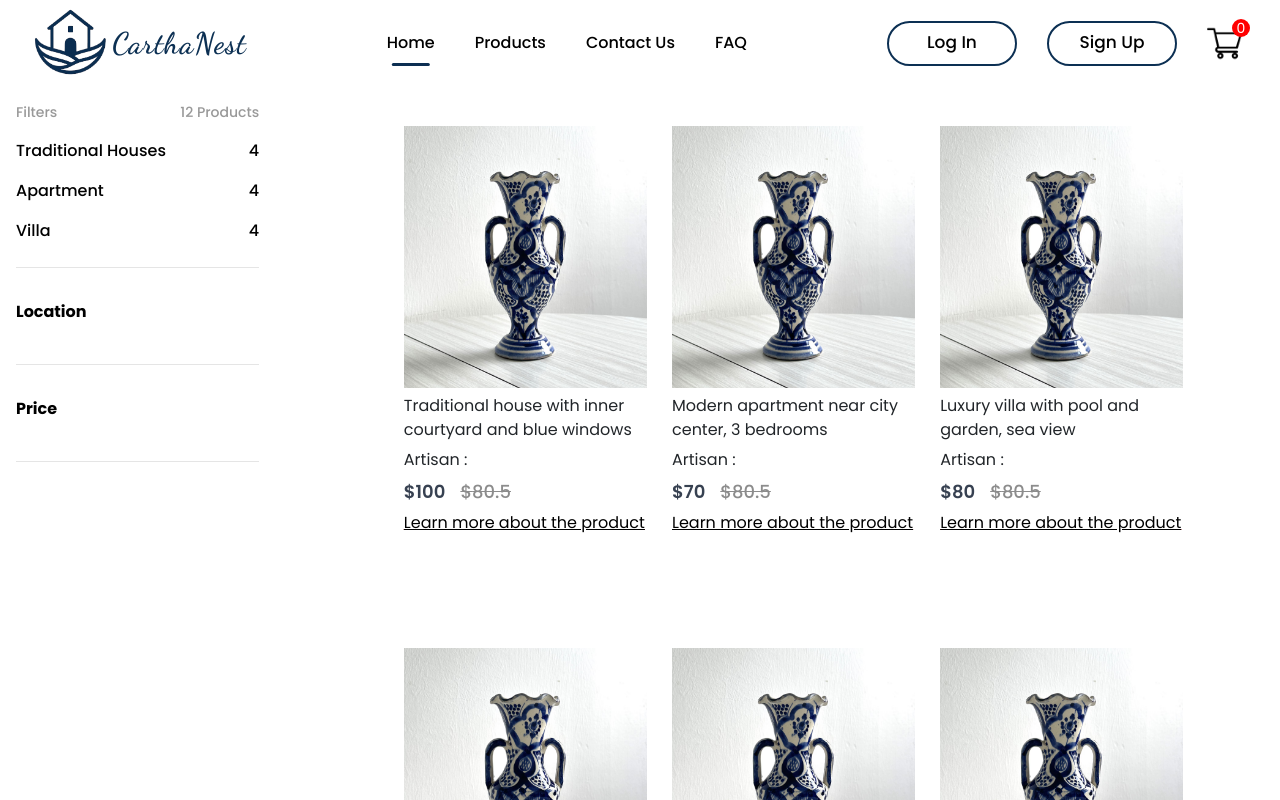
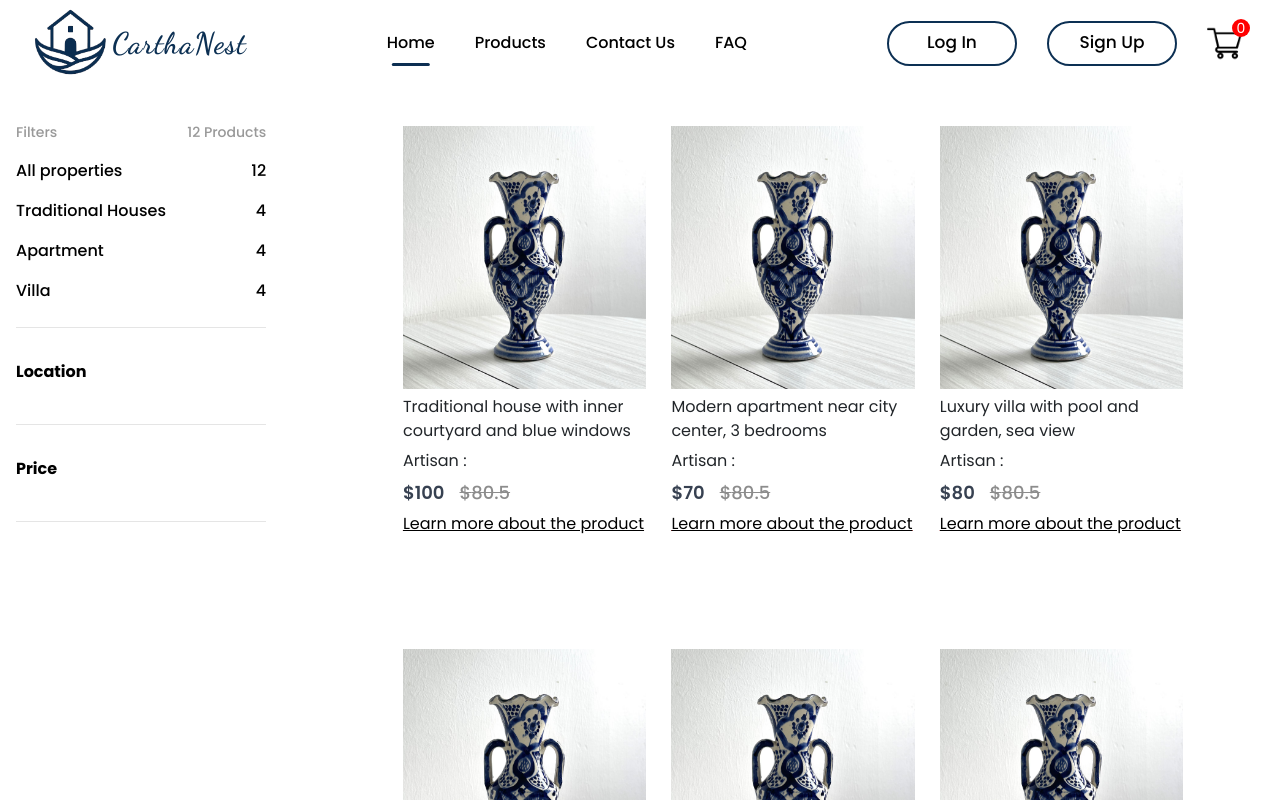
Before and after one commit to YassineSahli04/E-commerceWebsite, a React (Create React App) app: page /products in a window 1280 px wide. Shown: the top 800 px of the page. Built offline with nearby package versions, Linux system fonts and the light colour scheme.

Commit message:
added multiple filter options

```diff
--- a/src/Components/Filter/Filter.css
+++ b/src/Components/Filter/Filter.css
@@ -1,5 +1,12 @@
 @import '~tachyons/css/tachyons.min.css';
 
+.filter-container{
+    position: sticky;
+    top: 20px;
+    max-height: calc(100vh - 40px);
+    overflow-y: auto;
+    padding-right: 0.5rem;
+}
 :root {
   --color-primary: #a463f2;
   --color-gray-dark: #ccc;
--- a/src/Components/Filter/Filter.jsx
+++ b/src/Components/Filter/Filter.jsx
@@ -1,44 +1,63 @@
+import { useState, useEffect } from 'react';
 import all_product from '../Assets/all_product';
 import './Filter.css';
 import LocationFilter from './LocationFilter';
 import PriceFilter from './PriceFilter';
 
 export default function Filter({ items, onFilter }) {
+  const [selectedType, setSelectedType] = useState(null);
+  const [selectedLocations, setSelectedLocations] = useState([]);
+  const [selectedPrice, setSelectedPrice] = useState({ minPrice: 0, maxPrice: Math.max(...items.map(i => i.new_price)) });
+
+  const availableLocation = [...new Set(items.map(item => item.city))];
+  const maxPrice = Math.max(...items.map(item => item.new_price));
+
   const itemCounts = {
     traditional: items.filter(i => i.type === 'traditional').length,
     apartment: items.filter(i => i.type === 'apartment').length,
     villa: items.filter(i => i.type === 'villa').length,
   };
-    const maxPrice = Math.max(...items.map(item => item.new_price));
+
+  // Apply all filters together
+  useEffect(() => {
+    let filtered = items;
+
+    if (selectedType) {
+      filtered = filtered.filter(item => item.type === selectedType);
+    }
+
+    if (selectedLocations.length > 0) {
+      filtered = filtered.filter(item => selectedLocations.includes(item.city));
+    }
+
+    if (selectedPrice) {
+      filtered = filtered.filter(item =>
+        item.new_price >= selectedPrice.minPrice && item.new_price <= selectedPrice.maxPrice
+      );
+    }
+
+    onFilter(filtered);
+  }, [selectedType, selectedLocations, selectedPrice, items, onFilter]);
 
     const handleTypeFilter = (type) => {
+    if (!type) {
+        onFilter(items);
+    } else {
         const filtered = items.filter(item => item.type === type);
         onFilter(filtered);
+    }
     };
-    const availableLocation = [...new Set(items.map(item =>item.city))];
-    const handlePriceFilter = ({ minPrice, maxPrice }) => {
-        if(minPrice===null || maxPrice===null){
-            onFilter(all_product);
-        }else{
-            const filtered = items.filter(item => item.new_price >= minPrice && item.new_price <= maxPrice);
-            onFilter(filtered);
-        }
 
+  const handleLocationFilter = (locations) => {
+    setSelectedLocations(locations);
   };
-    const handleLocationFilter = (selectedLocations) => {
-        if (selectedLocations.length === 0) {
-            onFilter(items);
-            return;
-        }
 
-        const filtered = items.filter((item) =>
-            selectedLocations.includes(item.city)
-        );
-        onFilter(filtered);
+  const handlePriceFilter = (range) => {
+    setSelectedPrice(range);
   };
 
   return (
-    <div className="w-25 mr4 pa3">
+    <div className="filter-container w-25 mr4 pa3">
       <div style={{ position: 'sticky', top: '20px' }}>
         <ul className="list pa0 ma0 pb3 bb b--black-10">
           <li className="f6 fw5 silver mb2">
@@ -46,6 +65,14 @@ export default function Filter({ items, onFilter }) {
               Filters
               <span>{items.length} Products</span>
             </div>
+          </li>
+            <li>
+            <button
+                onClick={() => handleTypeFilter(null)}
+                className="btnFilter bn fw5 pa0 pv2 w-100 tl bg-transparent hover-light-purple flex justify-between">
+                All properties
+                <span>{items.length}</span>
+            </button>
             </li>
           <li>
             <button onClick={() => handleTypeFilter('traditional')} className="btnFilter bn fw5 pa0 pv2 w-100 tl bg-transparent hover-light-purple flex justify-between">
```
Lines whose indentation alone changed are shown as unchanged.
